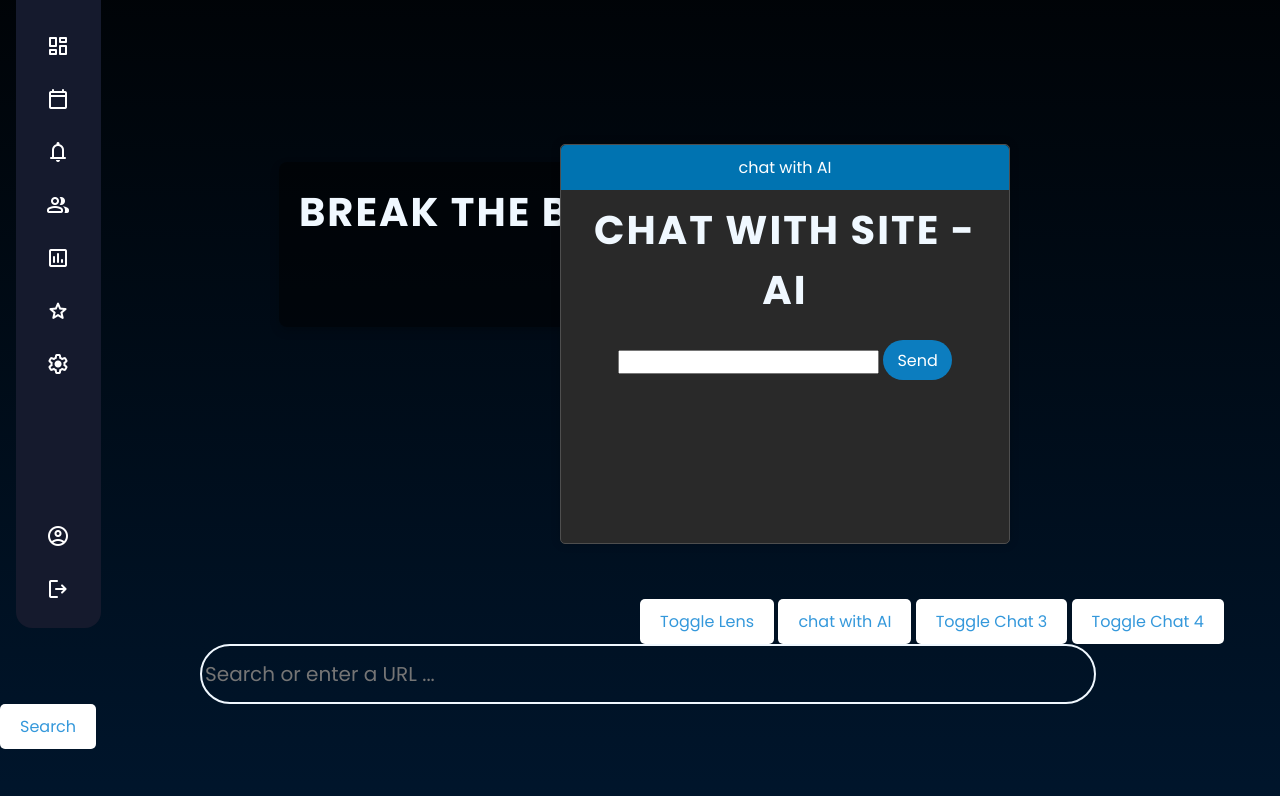
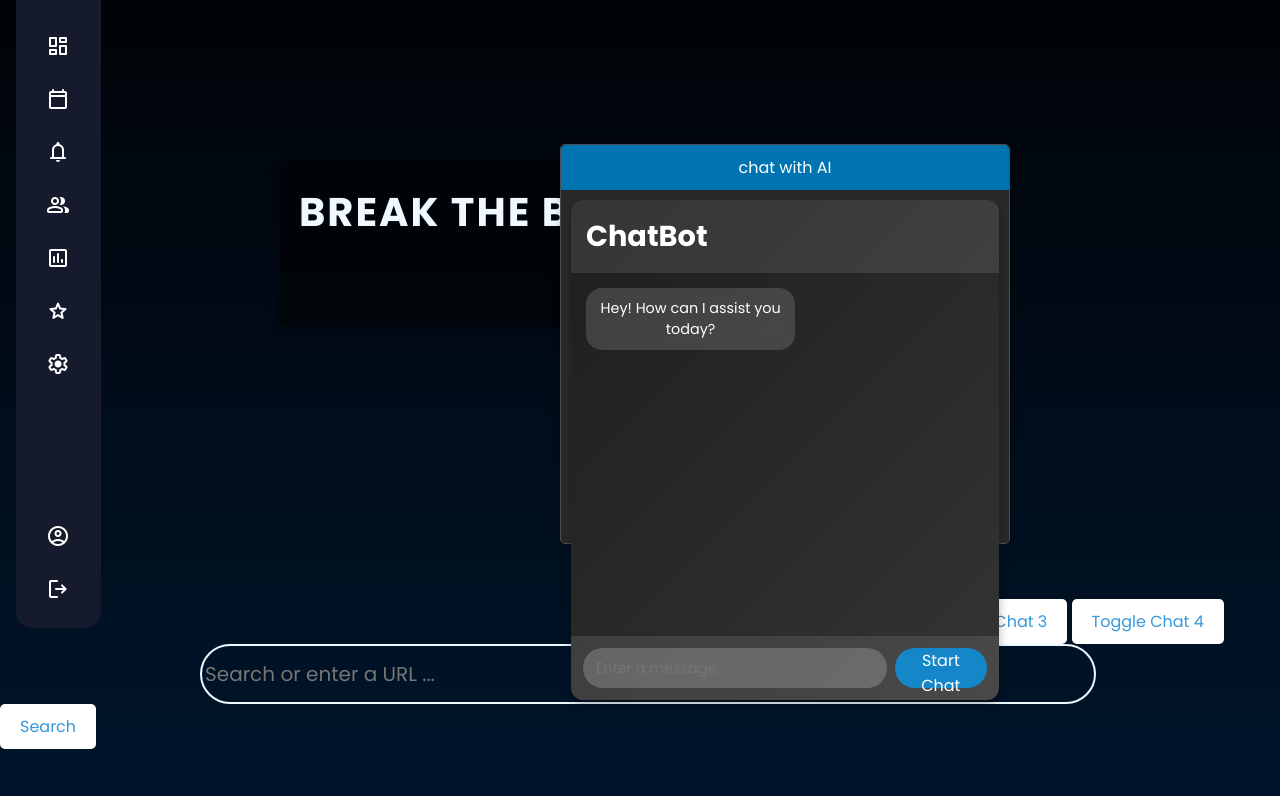
Before and after one commit to AYUSHKHAIRE/web-view, a Django app: template accessweb/templates/browse/main.html in a window 1280 px wide, after a click on "chat with AI". Shown: the part 156-952 px from the top of the page. Run offline with Django 5.2, Linux system fonts and the light colour scheme; the template is opened without the code that fills it, so the values that code supplies are empty; the visitor is signed in with stand-in values (Sample User, id 1); parts of the project's set-up code (start-up, migrations or seed data) failed here and were passed over; some libraries are stand-ins or nearby versions.

Commit message:
code for chatbot

```diff
--- a/accessweb/templates/browse/main.html
+++ b/accessweb/templates/browse/main.html
@@ -90,9 +90,24 @@
   <div id="aichat" class="chat-box" style="right: 270px">
     <div class="chat-header" onclick="minimizeChat('aichat')">chat with AI</div>
     <div class="chat-content">
-      <h1>Chat with site - AI</h1>
-      <input type="text">
-      <button id="ai-chat" >Send</button>
+      <div class="chatBot">
+        <header>
+          <h2>ChatBot</h2>
+        </header>
+        <ul class="chatbox">
+          <li class="chat-incoming chat">
+            <p>Hey! How can I assist you today?</p>
+          </li>
+        </ul>
+        <div class="chat-input">
+          <input
+            rows="0"
+            cols="17"
+            placeholder="Enter a message..."
+            class=""
+          ></input>
+          <button id="ai-chat">Start Chat</button>
+        </div>
       </div>
     </div>
     <div id="chat3" class="chat-box" style="right: 530px">
@@ -127,3 +142,4 @@
     }
   </script>
   {% endblock content %}
+</div>
```
Lines whose indentation alone changed are shown as unchanged.
